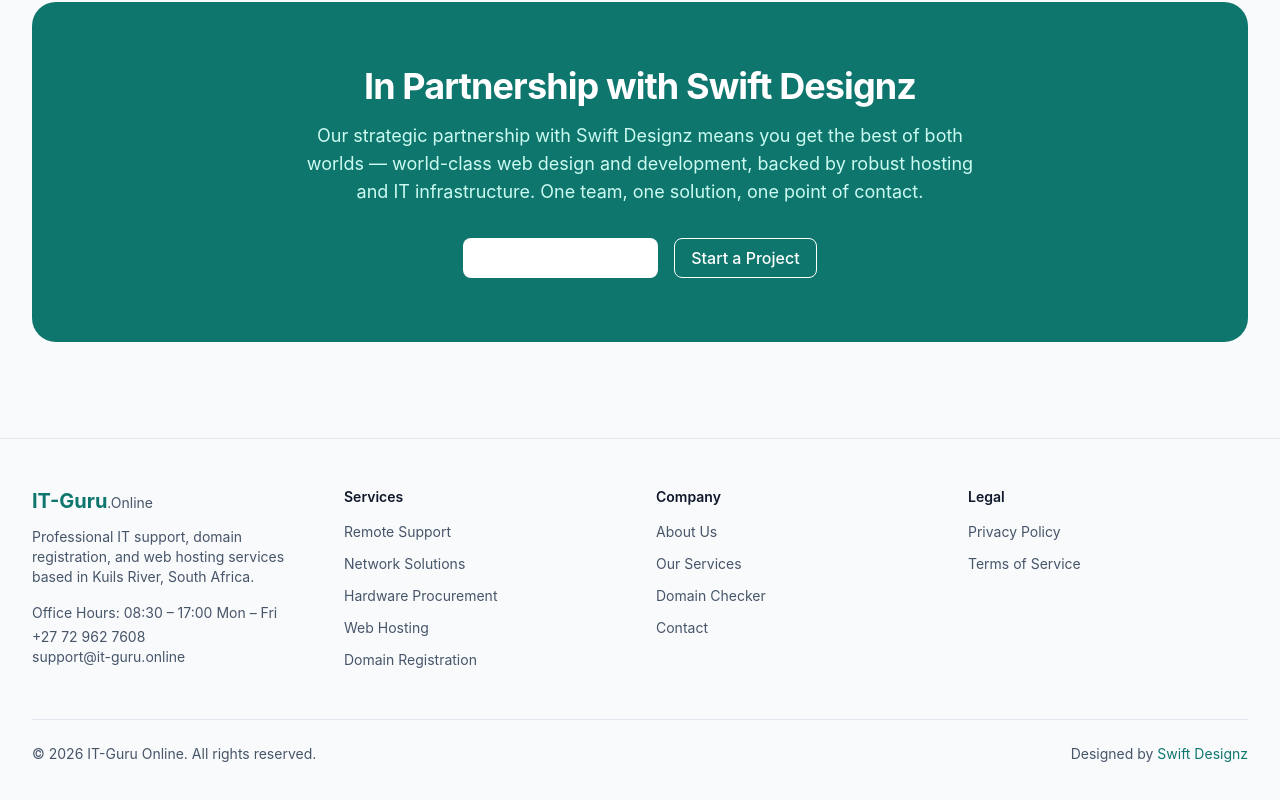
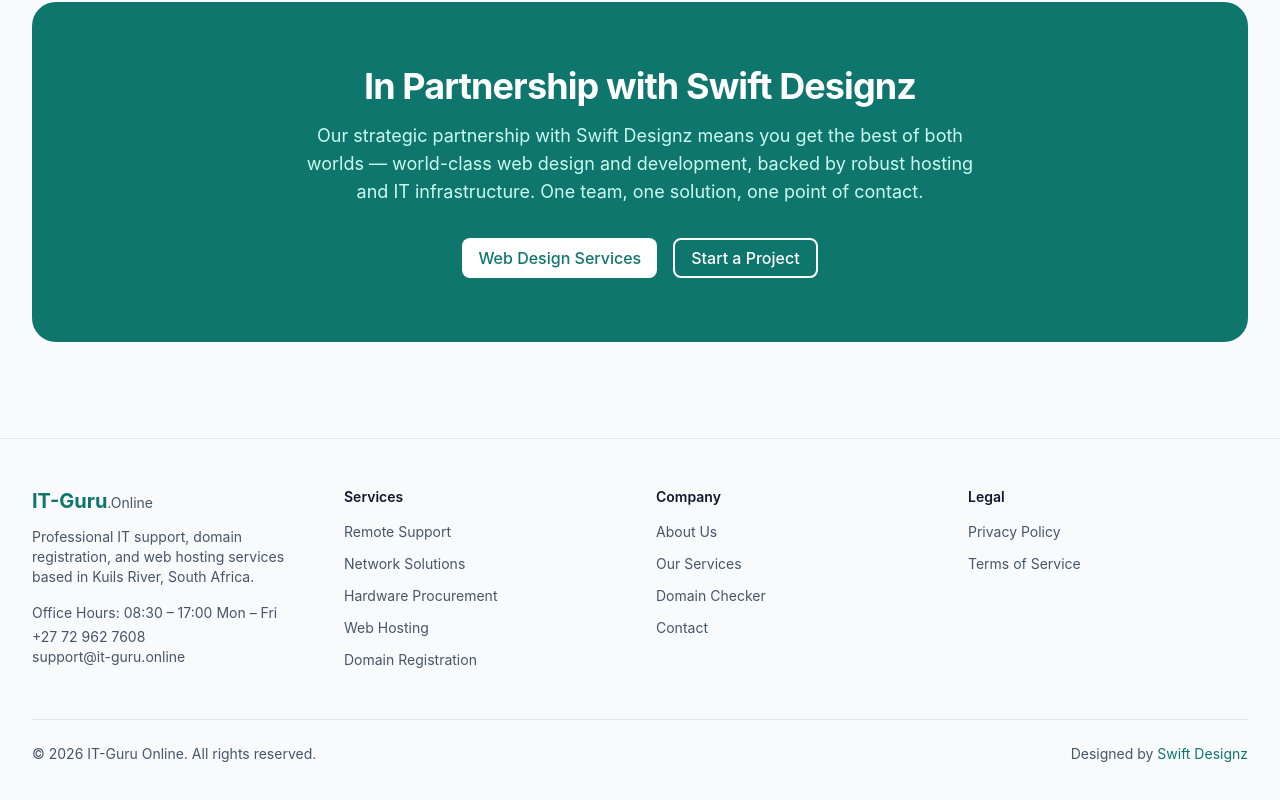
Before and after one commit to keenanswift101/itguruonline-website, a Next.js app: page /about in a window 1280 px wide. Shown: the part 2712-3512 px from the top of the page. Built offline with nearby package versions, Linux system fonts and the light colour scheme; no server answers.

Commit message:
fix: remove map from contact page, fix about/services button styles

```diff
--- a/src/app/about/page.tsx
+++ b/src/app/about/page.tsx
@@ -1,5 +1,5 @@
 import type { Metadata } from "next";
-import { Button } from "@/components/ui/Button";
+import Link from "next/link";
 
 export const metadata: Metadata = {
   title: "About Us",
@@ -113,8 +113,18 @@
                 </p>
               </blockquote>
               <div className="mt-8 flex flex-col sm:flex-row gap-4">
-                <Button href="/services">View Our Services</Button>
-                <Button variant="secondary" href="/contact">Get in Touch</Button>
+                <Link
+                  href="/services"
+                  className="inline-flex items-center justify-center h-10 px-4 text-base font-medium rounded-lg bg-primary-700 text-white hover:bg-primary-800 transition-colors focus:outline-none focus:ring-2 focus:ring-primary-500 focus:ring-offset-2"
+                >
+                  View Our Services
+                </Link>
+                <Link
+                  href="/contact"
+                  className="inline-flex items-center justify-center h-10 px-4 text-base font-medium rounded-lg border border-primary-700 text-primary-700 hover:bg-primary-50 dark:hover:bg-primary-900/20 transition-colors focus:outline-none focus:ring-2 focus:ring-primary-500 focus:ring-offset-2"
+                >
+                  Get in Touch
+                </Link>
               </div>
             </div>
 
@@ -222,18 +232,18 @@
               One team, one solution, one point of contact.
             </p>
             <div className="mt-8 flex flex-col sm:flex-row gap-4 justify-center">
-              <Button
+              <Link
                 href="/services#web-design"
-                className="bg-white text-primary-700 hover:bg-teal-50 border-0 focus:ring-white"
+                className="inline-flex items-center justify-center h-10 px-4 text-base font-medium rounded-lg bg-white text-primary-700 hover:bg-primary-50 transition-colors focus:outline-none focus:ring-2 focus:ring-white focus:ring-offset-2 focus:ring-offset-primary-700"
               >
                 Web Design Services
-              </Button>
-              <Button
+              </Link>
+              <Link
                 href="/contact"
-                className="border-white text-white hover:bg-teal-600 bg-transparent border focus:ring-white"
+                className="inline-flex items-center justify-center h-10 px-4 text-base font-medium rounded-lg border-2 border-white text-white hover:bg-white/10 transition-colors focus:outline-none focus:ring-2 focus:ring-white focus:ring-offset-2 focus:ring-offset-primary-700"
               >
                 Start a Project
-              </Button>
+              </Link>
             </div>
           </div>
         </div>
--- a/src/app/contact/page.tsx
+++ b/src/app/contact/page.tsx
@@ -18,16 +18,6 @@
     label: "Phone / WhatsApp",
     value: "+27 72 962 7608",
     href: "tel:+27729627608",
-  },
-  {
-    icon: (
-      <svg className="h-5 w-5" fill="none" viewBox="0 0 24 24" strokeWidth={1.5} stroke="currentColor" aria-hidden="true">
-        <path strokeLinecap="round" strokeLinejoin="round" d="M21.75 6.75v10.5a2.25 2.25 0 0 1-2.25 2.25h-15a2.25 2.25 0 0 1-2.25-2.25V6.75m19.5 0A2.25 2.25 0 0 0 19.5 4.5h-15a2.25 2.25 0 0 0-2.25 2.25m19.5 0v.243a2.25 2.25 0 0 1-1.07 1.916l-7.5 4.615a2.25 2.25 0 0 1-2.36 0L3.32 8.91a2.25 2.25 0 0 1-1.07-1.916V6.75" />
-      </svg>
-    ),
-    label: "Support Email",
-    value: "support@it-guru.online",
-    href: "mailto:support@it-guru.online",
   },
   {
     icon: (
@@ -152,24 +142,6 @@
           </div>
         </div>
       </section>
-
-      {/* Google Maps embed */}
-      <section className="pb-16 sm:pb-24">
-        <div className="mx-auto max-w-7xl px-4 sm:px-6 lg:px-8">
-          <div className="overflow-hidden rounded-2xl border border-(--border-color)">
-            <iframe
-              title="IT-Guru Online location — Kuils River, Western Cape"
-              src="https://www.google.com/maps/embed?pb=!1m18!1m12!1m3!1d52775.58835895631!2d18.68268!3d-33.87808!2m3!1f0!2f0!3f0!3m2!1i1024!2i768!4f13.1!3m3!1m2!1s0x1dcc5f7a8d5a97e3%3A0x5d2451958c1a91cd!2sKuils%20River%2C%20Cape%20Town%2C%207580!5e0!3m2!1sen!2sza!4v1700000000000!5m2!1sen!2sza"
-              width="100%"
-              height="400"
-              style={{ border: 0, display: "block" }}
-              allowFullScreen
-              loading="lazy"
-              referrerPolicy="no-referrer-when-downgrade"
-            />
-          </div>
-        </div>
-      </section>
     </>
   );
 }
--- a/src/app/services/page.tsx
+++ b/src/app/services/page.tsx
@@ -123,7 +123,7 @@
       "SEO optimisation built-in",
       "Ongoing maintenance packages",
     ],
-    cta: { label: "Get a Quote", href: "/register" },
+    cta: { label: "Get a Quote", href: "https://swiftdesignz.co.za/quote" },
   },
 ];
 
@@ -198,9 +198,20 @@
                 </ul>
                 {service.cta && (
                   <div className="mt-6">
-                    <Button variant="secondary" size="sm" href={service.cta.href}>
-                      {service.cta.label}
-                    </Button>
+                    {service.cta.href.startsWith("http") ? (
+                      <a
+                        href={service.cta.href}
+                        target="_blank"
+                        rel="noopener noreferrer"
+                        className="inline-flex items-center justify-center h-8 px-3 text-sm font-medium rounded-md border border-primary-700 text-primary-700 hover:bg-primary-50 dark:hover:bg-primary-900/20 transition-colors focus:outline-none focus:ring-2 focus:ring-offset-2 focus:ring-primary-500"
+                      >
+                        {service.cta.label}
+                      </a>
+                    ) : (
+                      <Button variant="secondary" size="sm" href={service.cta.href}>
+                        {service.cta.label}
+                      </Button>
+                    )}
                   </div>
                 )}
               </div>
```
